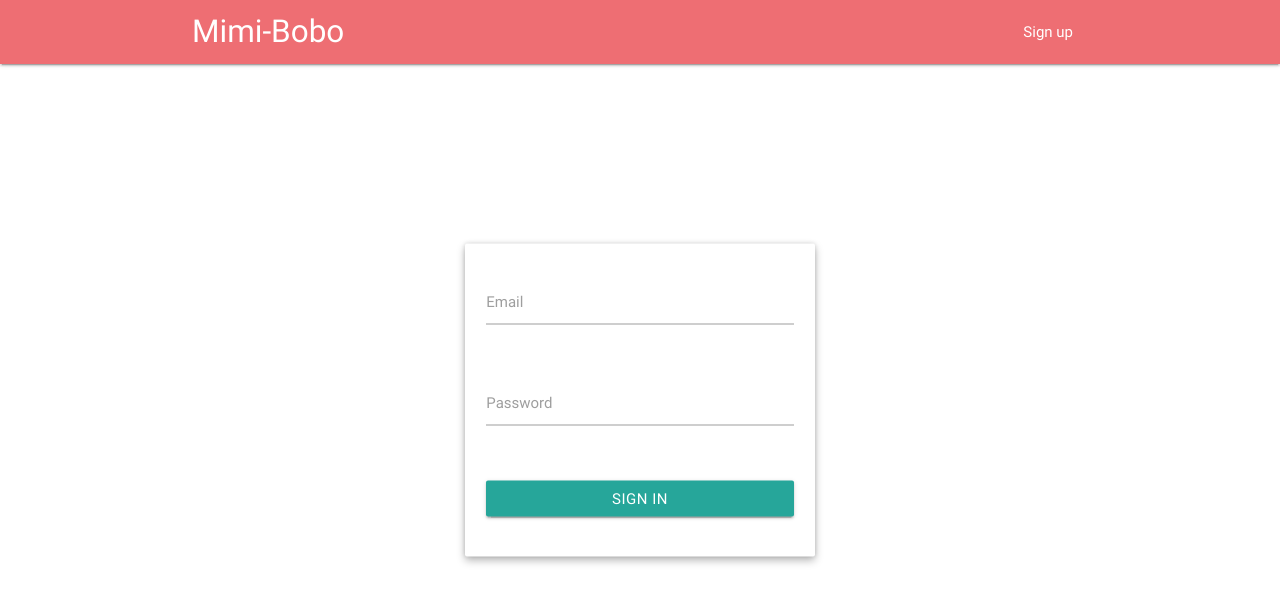
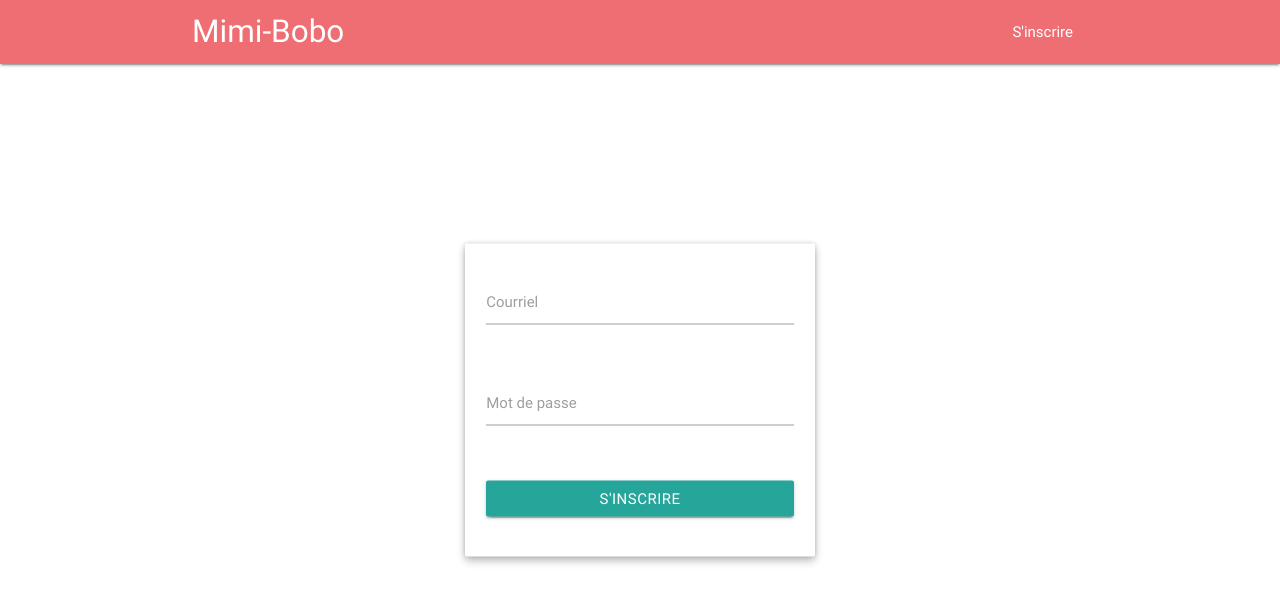
Before and after one commit to VincentCana/url-minifie, an Angular app: page /login in a window 1280 px wide. Shown: the top 602 px of the page. Built offline with nearby package versions, Linux system fonts and the light colour scheme.

Commit message:
translate to french

```diff
--- a/src/app/authentification.component.html
+++ b/src/app/authentification.component.html
@@ -3,7 +3,7 @@
     <div class="nav-wrapper container">
       <a href="#!" class="brand-logo">Mimi-Bobo</a>
       <ul class="right hide-on-med-and-down">
-        <li><a href="/register">Sign up</a></li>
+        <li><a href="/register">S'inscrire</a></li>
       </ul>
     </div>
   </nav>
@@ -13,19 +13,19 @@
     <div class="row">
       <div class="input-field col s12">
         <input id="email" type="email" class="validate" [(ngModel)]="email" name="email" required>
-        <label for="email" data-error="wrong" data-success="right">Email</label>
+        <label for="email" data-error="wrong" data-success="right">Courriel</label>
       </div>
     </div>
     <div class="row">
       <div class="input-field col s12">
         <input id="password" type="password" class="validate" [(ngModel)]="password" name="password" required>
-        <label for="password" data-error="wrong" data-success="right">Password</label>
+        <label for="password" data-error="wrong" data-success="right">Mot de passe</label>
       </div>
     </div>
     <div class="row">
       <div class="input-field col s12">
         <span class="errorMessage">{{errorMessage}}</span>
-        <button class="btn waves-effect waves-light" type="submit" name="action" >Sign in</button>
+        <button class="btn waves-effect waves-light" type="submit" name="action" >S'inscrire</button>
       </div>
     </div>
   </form>
--- a/src/app/dashboardForm.component.html
+++ b/src/app/dashboardForm.component.html
@@ -5,7 +5,7 @@
       <label for="url" >URL</label>
     </div>
     <div class="input-field col s2">
-      <button class="btn waves-effect waves-light btn-add-url" type="submit" name="action">Add</button>
+      <button class="btn waves-effect waves-light btn-add-url" type="submit" name="action">Ajouter</button>
     </div>
   </div>
 </form>
--- a/src/app/dashboardList.component.html
+++ b/src/app/dashboardList.component.html
@@ -2,14 +2,14 @@
   <thead>
   <tr>
     <th data-field="source">URL sources</th>
-    <th data-field="minifie">URL minifie</th>
+    <th data-field="minifie">URL minifiée</th>
   </tr>
   </thead>
   <tbody>
     <tr *ngFor="let url of urls">
       <td>{{url.url}}</td>
       <td>{{url.urlMinifie}}</td>
-      <td><button (click)="deleteUrl($event, url)"><i class="material-icons">delete</i></button></td>
+      <td><button (click)="deleteUrl($event, url)"><i class="material-icons">supprimer</i></button></td>
     </tr>
   </tbody>
 </table>
--- a/src/app/register.component.html
+++ b/src/app/register.component.html
@@ -3,7 +3,7 @@
     <div class="nav-wrapper container">
       <a href="#!" class="brand-logo">Mimi-Bobo</a>
       <ul class="right hide-on-med-and-down">
-        <li><a href="/login">Sign in</a></li>
+        <li><a href="/login">Se connecter</a></li>
       </ul>
     </div>
   </nav>
@@ -13,25 +13,25 @@
     <div class="row">
       <div class="input-field col s12">
         <input name="email" id="email" type="email" class="validate" [(ngModel)]="email">
-        <label for="email" data-error="wrong" data-success="right">Email</label>
+        <label for="email" data-error="wrong" data-success="right">Courriel</label>
       </div>
     </div>
     <div class="row">
       <div class="input-field col s12">
         <input name="password" id="password" type="password" class="validate" [(ngModel)]="password">
-        <label for="password" data-error="wrong" data-success="right">Password</label>
+        <label for="password" data-error="wrong" data-success="right">Mot de passe</label>
       </div>
     </div>
     <div class="row">
       <div class="input-field col s12">
         <input name="confirmPassword" id="confirmPassword" type="password" class="validate" [(ngModel)]="confirmPassword" >
-        <label for="confirmPassword" data-error="wrong" data-success="right" >Confirm Password</label>
+        <label for="confirmPassword" data-error="wrong" data-success="right" >Confirmation du mot de passe</label>
       </div>
     </div>
     <div class="row">
       <div class="input-field col s12">
         <span class="errorMessage" id="errorMessage">{{errorMessage}}</span>
-        <button class="btn waves-effect waves-light" type="submit" name="action" id="submitButton" >Sign in</button>
+        <button class="btn waves-effect waves-light" type="submit" name="action" id="submitButton" >Se connecter</button>
       </div>
     </div>
 
--- a/src/app/register.component.ts
+++ b/src/app/register.component.ts
@@ -26,11 +26,11 @@
       let error = false;
       console.log(this.email);
       if(this.email === '')
-        this.errorMessage = 'email is empty';
+        this.errorMessage = 'Le courriel n\'est pas renseigné';
       else if(this.password === '')
-        this.errorMessage = 'password is empty';
+        this.errorMessage = 'Le mot de passe n\'est pas renseigné';
       else if(this.password !== this.confirmPassword)
-        this.errorMessage = 'confirm Password Error';
+        this.errorMessage = 'Les deux mots de passe ne sont pas identiques';
       else {
 
 
```
Also changed, not shown: 1 other file (tests, documents, lock files or other folders).
